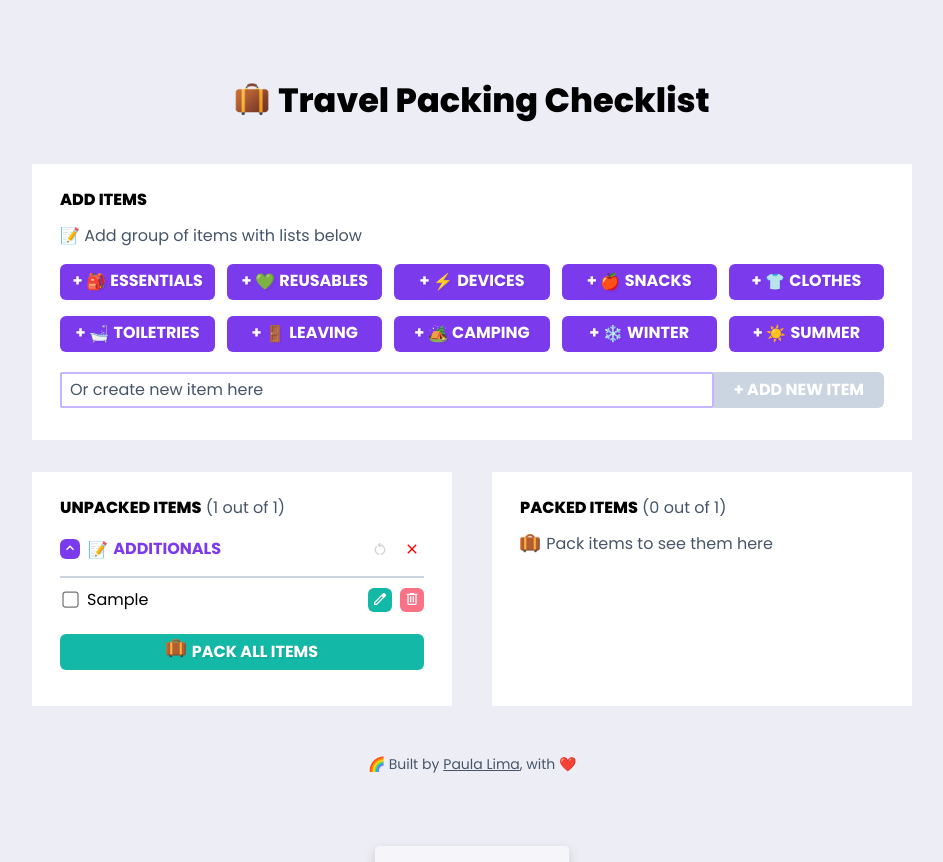
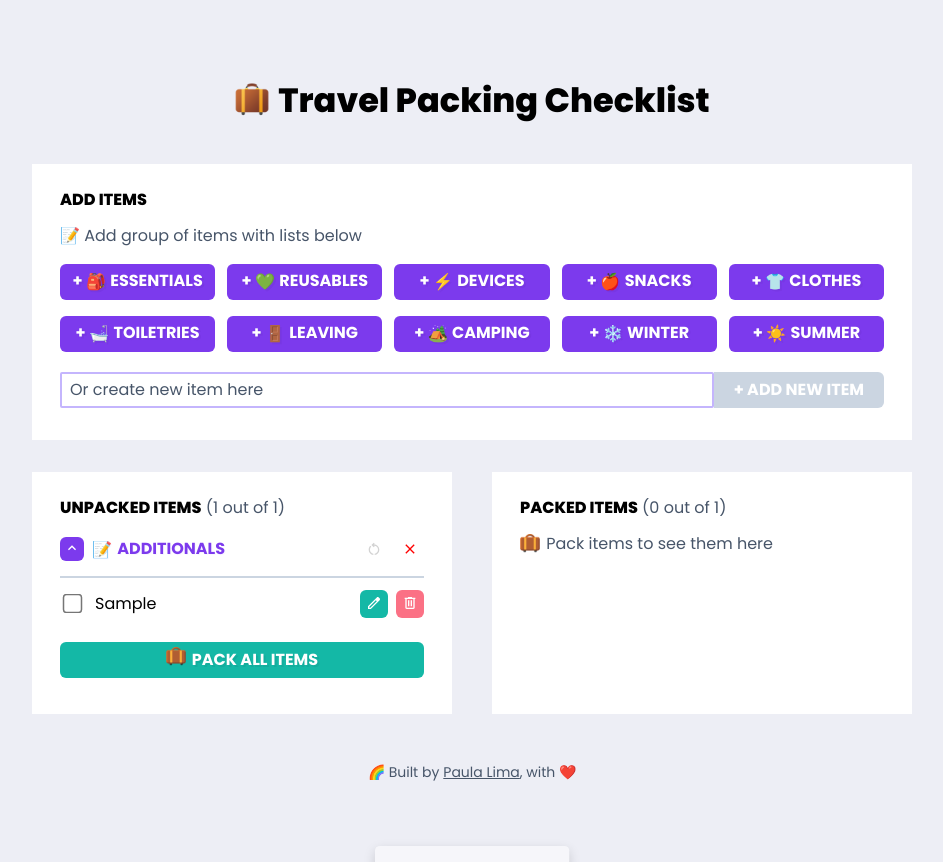
Before and after one commit to paulafffl/travel_packing_checklist, a React (Create React App) app: page / in a window 1280 px wide. Both pictures are taken after typing "Sample" into the empty fields and a click on the button "Add new item is disabled until you type a new item". Shown: the whole page, without its empty margins (168-1111 px from the left). Built offline with nearby package versions, Linux system fonts and the light colour scheme; a web font is replaced by a local one.

Commit message:
Enlarge button target size

```diff
--- a/src/components/Item.tsx
+++ b/src/components/Item.tsx
@@ -14,7 +14,7 @@ const Item = ({ item, listName }: { item: Item; listName: string }) => {
   };
 
   return (
-    <li className="flex items-center gap-1">
+    <li className="my-1 flex items-center gap-1">
       <input
         type="checkbox"
         checked={item.packed || !visible}
@@ -35,8 +35,8 @@ const Item = ({ item, listName }: { item: Item; listName: string }) => {
       <input
         value={item.name}
         id={`label-item-${item.id}`}
-        className={`w-full pl-0 focus:pl-2
-          ${editing ? 'ml-1 pl-2' : 'border-white bg-white'},
+        className={`mr-1 w-full pl-0 focus:pl-2
+          ${editing ? 'ml-0 pl-2 focus:pl-2' : 'border-white bg-white'},
           ${visible ? 'opacity-100' : 'opacity-0'}`}
         size={item.name.length}
         onKeyDown={(e) => e.key === 'Enter' && setEditing(!editing)}
@@ -47,7 +47,9 @@ const Item = ({ item, listName }: { item: Item; listName: string }) => {
       </label>
       <div className="ml-auto flex gap-y-0">
         <button
-          className={`h-6 px-1 text-xs ${editing ? 'color-palette-violet' : 'color-palette-green'}`}
+          className={`h-7 w-7 px-1 text-xs ${
+            editing ? 'color-palette-violet' : 'color-palette-green'
+          }`}
           title={`${editing ? 'Save' : 'Edit'}`}
           aria-label={`${editing ? 'Save' : 'Edit'} ${item.name}`}
           onClick={() => setEditing(!editing)}
@@ -55,7 +57,7 @@ const Item = ({ item, listName }: { item: Item; listName: string }) => {
           <Icon symbol={editing ? 'save' : 'edit'} />
         </button>
         <button
-          className="color-palette-red ml-2 h-6 px-1 text-xs"
+          className="color-palette-red ml-2 h-7 w-7 px-1 text-xs"
           title={'Delete'}
           aria-label={`Delete ${item.name}`}
           onClick={() => removeItem(item.id, listName)}
--- a/src/components/List.tsx
+++ b/src/components/List.tsx
@@ -26,7 +26,7 @@ const List = ({ listName, packed }: { listName: string; packed: boolean }) => {
       <div className="mb-1 mt-2 flex items-center justify-between border-b-2 border-slate-300 pb-2">
         <div className="flex items-center">
           <button
-            className={`m-0 mr-1 h-5 w-5 p-0.5 px-0.5 sm:mb-0.5 ${
+            className={`m-0 mr-1 h-6 w-6 p-0.5 px-0.5 sm:mb-0.5 ${
               itemsShown ? 'color-palette-violet' : 'color-palette-green'
             }`}
             title={itemsShown ? 'Hide items' : 'Show items'}
@@ -51,7 +51,7 @@ const List = ({ listName, packed }: { listName: string; packed: boolean }) => {
               listName !== 'listAdditionals' ? listName : 'not allowed in Additionals'
             }`}
             aria-disabled={listName === 'listAdditionals'}
-            className={`ml-2 bg-white px-1 ${
+            className={`ml-2 w-7 bg-white px-1 ${
               listName === 'listAdditionals'
                 ? ' cursor-default bg-white hover:bg-white'
                 : 'hover:bg-indigo-200'
@@ -64,7 +64,7 @@ const List = ({ listName, packed }: { listName: string; packed: boolean }) => {
             />
           </button>
           <button
-            className={`ml-2 bg-white px-1 ${
+            className={`ml-2 w-7 bg-white px-1 ${
               !!modalDeleteAdditionals ? 'disabled:bg-white' : 'hover:bg-rose-200'
             }`}
             title={'Close list'}
--- a/src/index.css
+++ b/src/index.css
@@ -47,7 +47,7 @@ input {
 }
 
 input[type='checkbox'] {
-  @apply z-10 ml-1 mr-1 h-auto scale-125 cursor-pointer ring-primary-400 focus:outline-primary-400 focus-visible:ring-2;
+  @apply z-10 ml-1 mr-2 h-auto w-6 scale-150 cursor-pointer ring-primary-400 focus:outline-primary-400 focus-visible:ring-2;
 }
 
 input[type='search'] {
```
